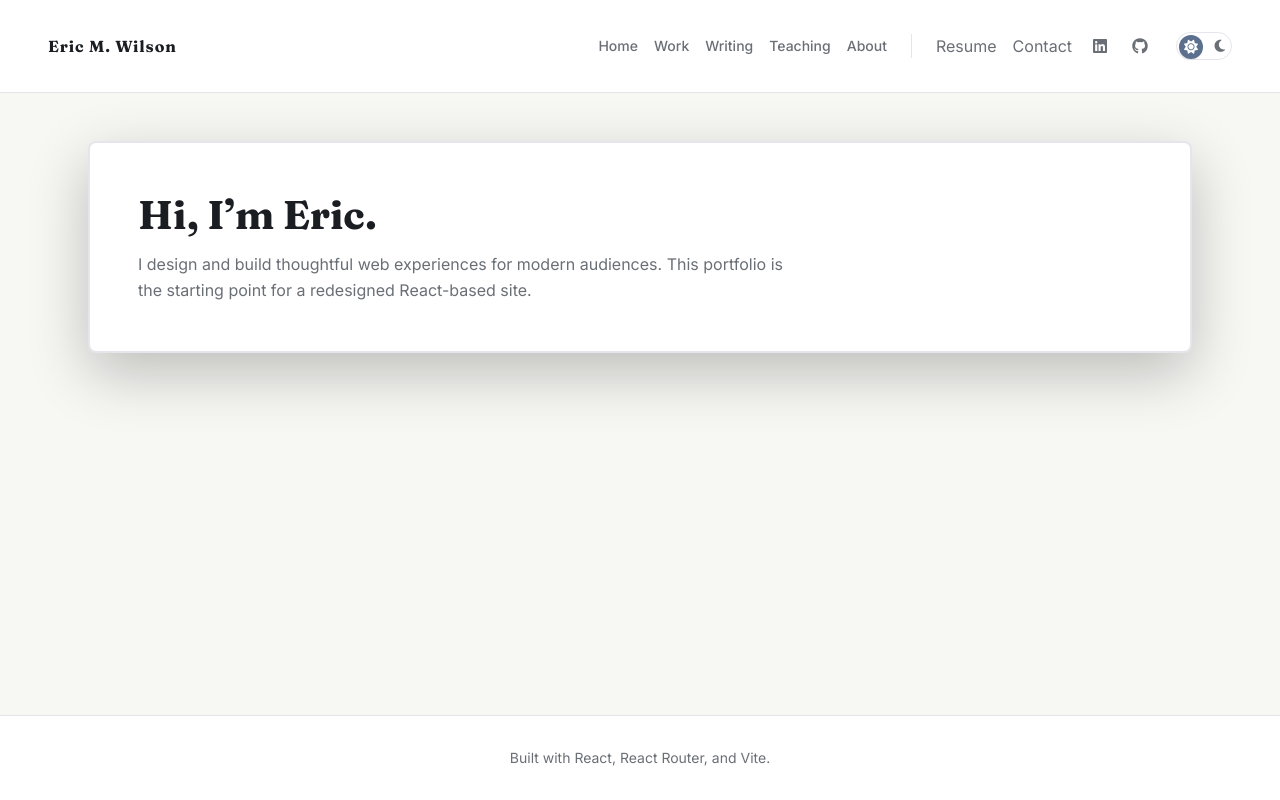
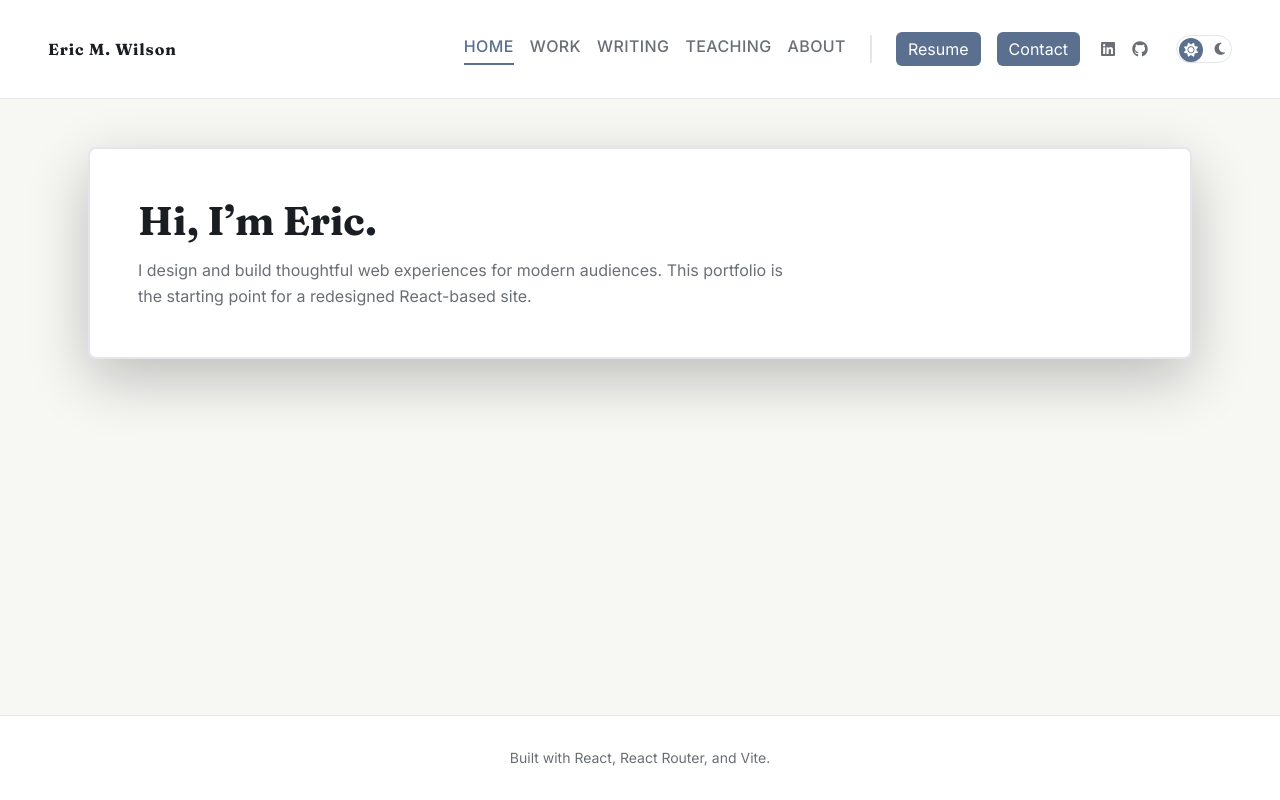
Before and after one commit to ewpianoman/portfolio, a React (Vite) app: page / in a window 1280 px wide. Built offline with nearby package versions, Linux system fonts and the light colour scheme.

Commit message:
feat: update NavBar with social links and theme toggle; enhance mobile menu styles

```diff
--- a/src/components/NavBar.tsx
+++ b/src/components/NavBar.tsx
@@ -25,24 +25,56 @@ export default function NavBar({ theme, onToggleTheme }: NavBarProps): JSX.Eleme
   ];
 
   const socialLinks = [
-    { href: 'https://linkedin.com', label: 'LinkedIn', icon: 'fab fa-linkedin' },
-    { href: 'https://github.com', label: 'Github', icon: 'fab fa-github' },
+    { href: 'https://www.linkedin.com/in/ewpianoman/', label: 'LinkedIn', icon: 'fab fa-linkedin' },
+    { href: 'https://github.com/ewpianoman', label: 'Github', icon: 'fab fa-github' },
   ];
 
-  const navClasses = ({ isActive }: { isActive: boolean }) =>
-    `${isActive ? 'text-primary' : 'text-subtleText'} hover:text-primary`;
+  const mainNavClasses = ({ isActive }: { isActive: boolean }) =>
+    `border-b-2 pb-1 uppercase tracking-wide transition-colors ${
+      isActive ? 'border-primary !text-primary' : 'border-transparent text-subtleText hover:border-primary/40 hover:text-primary'
+    }`;
+
+  const secondaryNavClasses = () =>
+    'inline-flex items-center rounded-md bg-primary px-3 py-1 text-white transition-colors hover:bg-primaryHover';
+
   const socialLinkClasses = 'text-subtleText hover:text-primary';
+
+  const renderThemeToggle = (extraClasses = '') => (
+    <button
+      type="button"
+      onClick={onToggleTheme}
+      className={`relative inline-flex h-7 w-14 items-center rounded-full border border-border px-0.5 transition focus:outline-none focus:ring-2 focus:ring-primary focus:ring-offset-2 focus:ring-offset-background ${
+        theme === 'dark' ? 'bg-text/10' : 'bg-surface'
+      } ${extraClasses}`}
+      aria-label={`Switch to ${theme === 'dark' ? 'light' : 'dark'} mode`}
+      aria-pressed={theme === 'dark'}
+      title={`Switch to ${theme === 'dark' ? 'light' : 'dark'} mode`}
+    >
+      <span className="flex w-full items-center justify-between px-1 text-sm text-subtleText" aria-hidden="true">
+        <i className="fa-solid fa-sun" />
+        <i className="fa-solid fa-moon" />
+      </span>
+      <span
+        className={`absolute top-0.5 flex h-6 w-6 items-center justify-center rounded-full bg-primary text-sm text-white shadow-sm transition-transform ${
+          theme === 'dark' ? 'translate-x-7' : 'translate-x-0'
+        }`}
+        aria-hidden="true"
+      >
+        <i className={`fa-solid ${theme === 'dark' ? 'fa-moon' : 'fa-sun'}`} />
+      </span>
+    </button>
+  );
 
   return (
     <header className="site-header">
       <div className="brand text-xl">Eric M. Wilson</div>
-      <nav className="site-nav desktop-nav text-sm" aria-label="Primary navigation">
+      <nav className="site-nav desktop-nav" aria-label="Primary navigation">
         {mainNavItems.map(({ to, label, end }) => (
           <NavLink
             key={label}
             to={to}
             end={end}
-            className={navClasses}
+            className={mainNavClasses}
             onClick={() => setMenuOpen(false)}
           >
             {label}
@@ -55,42 +87,22 @@ export default function NavBar({ theme, onToggleTheme }: NavBarProps): JSX.Eleme
           <NavLink
             key={label}
             to={to}
-            className={navClasses}
+            className={secondaryNavClasses}
             onClick={() => setMenuOpen(false)}
           >
             {label}
           </NavLink>
         ))}
+        <div className='flex gap-[--space-xs] items-center'>
         {socialLinks.map(({ href, label, icon }) => (
           <a key={label} href={href} title={label} className={socialLinkClasses} target="_blank" rel="noopener noreferrer">
             <i className={icon} />
           </a>
         ))}
+        </div>
       </div>
       <div className="nav-actions">
-        <button
-          type="button"
-          onClick={onToggleTheme}
-          className={`relative inline-flex h-7 w-14 items-center rounded-full border border-border px-0.5 transition focus:outline-none focus:ring-2 focus:ring-primary focus:ring-offset-2 focus:ring-offset-background ${
-            theme === 'dark' ? 'bg-text/10' : 'bg-surface'
-          }`}
-          aria-label={`Switch to ${theme === 'dark' ? 'light' : 'dark'} mode`}
-          aria-pressed={theme === 'dark'}
-          title={`Switch to ${theme === 'dark' ? 'light' : 'dark'} mode`}
-        >
-          <span className="flex w-full items-center justify-between px-1 text-sm text-subtleText" aria-hidden="true">
-            <i className="fa-solid fa-sun" />
-            <i className="fa-solid fa-moon" />
-          </span>
-          <span
-            className={`absolute top-0.5 flex h-6 w-6 items-center justify-center rounded-full bg-primary text-sm text-white shadow-sm transition-transform ${
-              theme === 'dark' ? 'translate-x-7' : 'translate-x-0'
-            }`}
-            aria-hidden="true"
-          >
-            <i className={`fa-solid ${theme === 'dark' ? 'fa-moon' : 'fa-sun'}`} />
-          </span>
-        </button>
+        {renderThemeToggle('desktop-theme-toggle')}
         <button
           type="button"
           className="nav-toggle"
@@ -109,13 +121,24 @@ export default function NavBar({ theme, onToggleTheme }: NavBarProps): JSX.Eleme
           onClick={() => setMenuOpen(false)}
         />
         <div className="mobile-menu-panel">
+          <div className="mobile-menu-header">
+            {renderThemeToggle('mobile-theme-toggle')}
+            <button
+              type="button"
+              className="mobile-menu-close"
+              aria-label="Close navigation menu"
+              onClick={() => setMenuOpen(false)}
+            >
+              <span aria-hidden="true">✕</span>
+            </button>
+          </div>
           <nav className="site-nav mobile-nav text-lg" aria-label="Mobile navigation">
             {mainNavItems.map(({ to, label, end }) => (
               <NavLink
                 key={label}
                 to={to}
                 end={end}
-                className={navClasses}
+                className={mainNavClasses}
                 onClick={() => setMenuOpen(false)}
               >
                 {label}
@@ -123,22 +146,25 @@ export default function NavBar({ theme, onToggleTheme }: NavBarProps): JSX.Eleme
             ))}
           </nav>
           <div className="mobile-secondary-nav">
-            {secondaryNavItems.map(({ to, label }) => (
-              <NavLink
-                key={label}
-                to={to}
-                className={navClasses}
-                onClick={() => setMenuOpen(false)}
-              >
-                {label}
-              </NavLink>
-            ))}
-            <div className="nav-divider" />
-            {socialLinks.map(({ href, label, icon }) => (
-              <a key={label} href={href} title={label} className={socialLinkClasses} target="_blank" rel="noopener noreferrer">
-                <i className={icon} />
-              </a>
-            ))}
+            <div className="mobile-secondary-links">
+              {secondaryNavItems.map(({ to, label }) => (
+                <NavLink
+                  key={label}
+                  to={to}
+                  className={secondaryNavClasses}
+                  onClick={() => setMenuOpen(false)}
+                >
+                  {label}
+                </NavLink>
+              ))}
+            </div>
+            <div className="mobile-social-links">
+              {socialLinks.map(({ href, label, icon }) => (
+                <a key={label} href={href} title={label} className={socialLinkClasses} target="_blank" rel="noopener noreferrer">
+                  <i className={icon} />
+                </a>
+              ))}
+            </div>
           </div>
         </div>
       </div>
--- a/src/index.css
+++ b/src/index.css
@@ -206,6 +206,8 @@ a {
   display: flex;
   flex-wrap: wrap;
   gap: var(--space-md);
+  font-size: var(--font-size-body-base);
+  line-height: var(--line-height-body-base);
 }
 
 .desktop-nav {
@@ -219,8 +221,8 @@ a {
 }
 
 .nav-divider {
-  width: 1px;
-  height: 1.5rem;
+  width: 2px;
+  height: 1.75rem;
   background: var(--border);
 }
 
@@ -278,7 +280,7 @@ a {
 
 .mobile-menu-panel {
   position: relative;
-  width: 100%;
+  width: min(100%, 30rem);
   min-height: 100%;
   padding: var(--space-2xl);
   background: var(--surface);
@@ -291,6 +293,33 @@ a {
 
 .mobile-menu.open .mobile-menu-panel {
   transform: translateX(0);
+}
+
+.mobile-menu-header {
+  display: flex;
+  align-items: center;
+  justify-content: space-between;
+  gap: var(--space-md);
+}
+
+.mobile-menu-close {
+  display: inline-flex;
+  align-items: center;
+  justify-content: center;
+  width: 2rem;
+  height: 2rem;
+  border: 1px solid var(--border);
+  border-radius: 9999px;
+  background: transparent;
+  color: var(--text);
+  font-size: 1.25rem;
+  line-height: 1;
+  cursor: pointer;
+}
+
+.mobile-menu-close:hover {
+  border-color: var(--primary);
+  color: var(--primary);
 }
 
 .mobile-nav {
@@ -314,26 +343,35 @@ a {
   border-top: 1px solid var(--border);
 }
 
-.mobile-secondary-nav a {
+.mobile-secondary-links {
+  display: grid;
+  grid-template-columns: 1fr 1fr;
+  gap: var(--space-md);
+}
+
+.mobile-secondary-links a {
   display: inline-flex;
   align-items: center;
-  gap: var(--space-sm);
+  justify-content: center;
+  text-align: center;
 }
 
-.mobile-secondary-nav i {
+.mobile-social-links {
+  display: flex;
+  align-items: center;
+  justify-content: center;
+  gap: var(--space-lg);
+}
+
+.mobile-social-links i {
   font-size: inherit;
   line-height: 1;
 }
 
 .site-nav a {
-  color: var(--subtle-text);
-  font-size: var(--font-size-link);
-  line-height: var(--line-height-link);
+  font-size: inherit;
+  line-height: inherit;
   font-weight: 500;
-}
-
-.site-nav a.active {
-  color: var(--primary);
 }
 
 .app-content {
@@ -392,13 +430,18 @@ a {
   background: var(--surface);
 }
 
-@media (max-width: 720px) {
+@media (max-width: 1024px) {
   .site-header {
-    flex-wrap: wrap;
     align-items: center;
   }
 
   .desktop-nav {
+    display: none;
+  }
+
+  .desktop-secondary-nav,
+  .nav-divider,
+  .desktop-theme-toggle {
     display: none;
   }
 
@@ -407,7 +450,20 @@ a {
   }
 
   .nav-actions {
-    width: 100%;
-    justify-content: space-between;
+    margin-left: auto;
+  }
+
+  .mobile-theme-toggle {
+    margin-bottom: 0;
   }
 }
+
+@media (max-width: 640px) {
+  .mobile-menu-panel {
+    width: 100%;
+  }
+
+  .mobile-secondary-links {
+    grid-template-columns: 1fr;
+  }
+}
```
